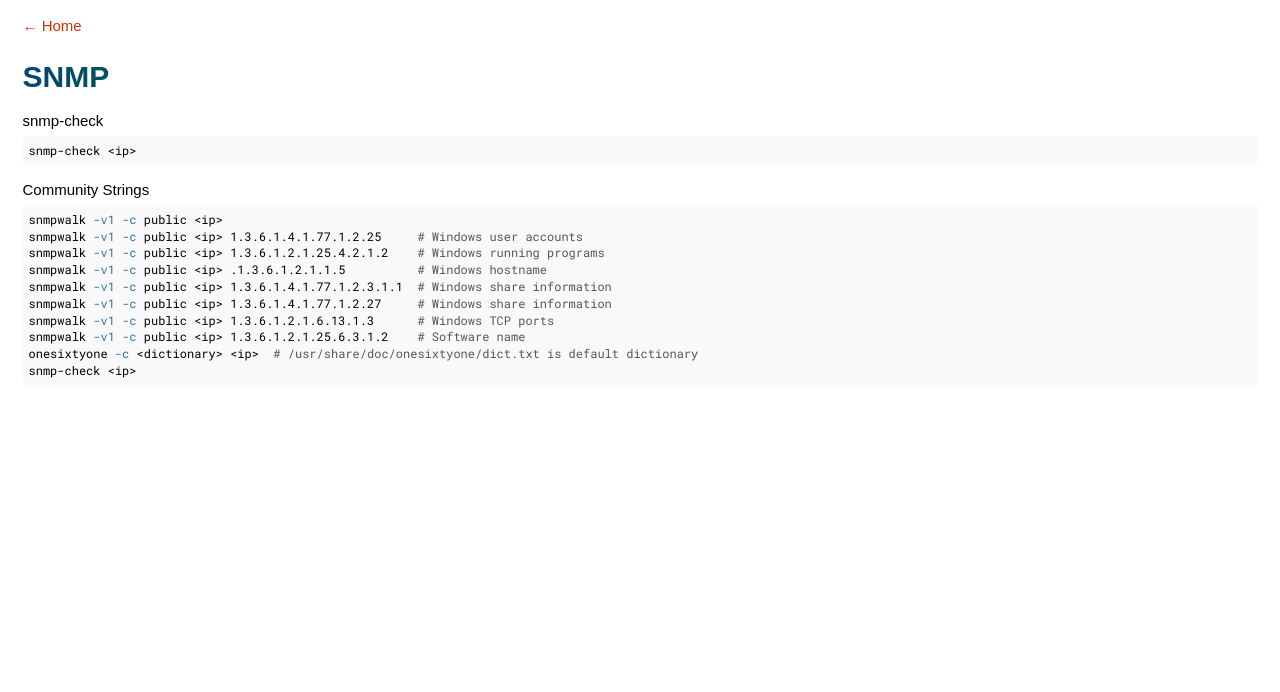
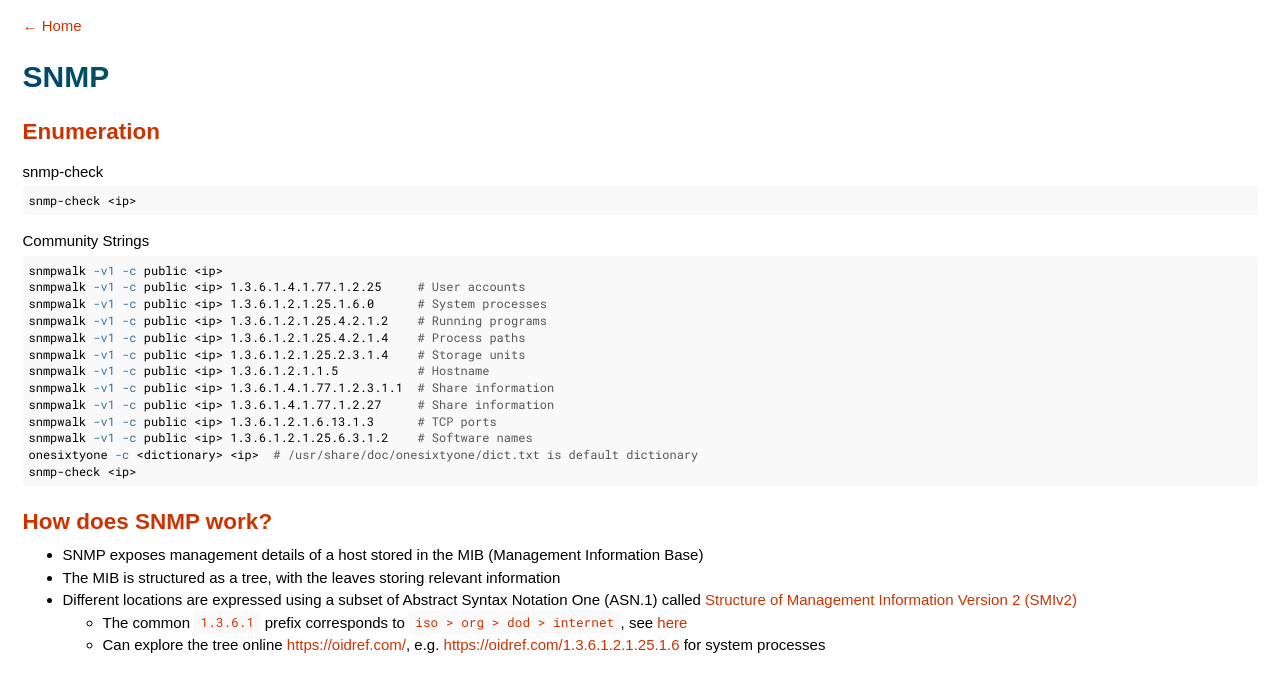
Before and after one commit to agrzeslak/cheatsheet, a Jekyll site: the page built from _topics/snmp.md, in a window 1280 px wide. Shown: the top 692 px of the page. Built offline with Jekyll 4.4.1, drawn with Linux system fonts in a browser that asks for light colours.

Commit message:
snmp updates

````diff
--- a/_topics/snmp.md
+++ b/_topics/snmp.md
@@ -7,6 +7,7 @@ tags:
     - UDP
 ---
 # SNMP
+## Enumeration
 snmp-check
 ```shell
 snmp-check <ip>
@@ -14,13 +15,23 @@ snmp-check <ip>
 Community Strings
 ```shell
 snmpwalk -v1 -c public <ip>
-snmpwalk -v1 -c public <ip> 1.3.6.1.4.1.77.1.2.25     # Windows user accounts
-snmpwalk -v1 -c public <ip> 1.3.6.1.2.1.25.4.2.1.2    # Windows running programs
-snmpwalk -v1 -c public <ip> .1.3.6.1.2.1.1.5          # Windows hostname
-snmpwalk -v1 -c public <ip> 1.3.6.1.4.1.77.1.2.3.1.1  # Windows share information
-snmpwalk -v1 -c public <ip> 1.3.6.1.4.1.77.1.2.27     # Windows share information
-snmpwalk -v1 -c public <ip> 1.3.6.1.2.1.6.13.1.3      # Windows TCP ports
-snmpwalk -v1 -c public <ip> 1.3.6.1.2.1.25.6.3.1.2    # Software name
+snmpwalk -v1 -c public <ip> 1.3.6.1.4.1.77.1.2.25     # User accounts
+snmpwalk -v1 -c public <ip> 1.3.6.1.2.1.25.1.6.0      # System processes
+snmpwalk -v1 -c public <ip> 1.3.6.1.2.1.25.4.2.1.2    # Running programs
+snmpwalk -v1 -c public <ip> 1.3.6.1.2.1.25.4.2.1.4    # Process paths
+snmpwalk -v1 -c public <ip> 1.3.6.1.2.1.25.2.3.1.4    # Storage units
+snmpwalk -v1 -c public <ip> 1.3.6.1.2.1.1.5           # Hostname
+snmpwalk -v1 -c public <ip> 1.3.6.1.4.1.77.1.2.3.1.1  # Share information
+snmpwalk -v1 -c public <ip> 1.3.6.1.4.1.77.1.2.27     # Share information
+snmpwalk -v1 -c public <ip> 1.3.6.1.2.1.6.13.1.3      # TCP ports
+snmpwalk -v1 -c public <ip> 1.3.6.1.2.1.25.6.3.1.2    # Software names
 onesixtyone -c <dictionary> <ip>  # /usr/share/doc/onesixtyone/dict.txt is default dictionary
 snmp-check <ip>
 ```
+
+## How does SNMP work?
+- SNMP exposes management details of a host stored in the MIB (Management Information Base)
+- The MIB is structured as a tree, with the leaves storing relevant information
+- Different locations are expressed using a subset of Abstract Syntax Notation One (ASN.1) called [Structure of Management Information Version 2 (SMIv2)](https://tools.ietf.org/html/rfc2578)
+    - The common `1.3.6.1` prefix corresponds to `iso > org > dod > internet`, see [here](https://www.iana.org/assignments/smi-numbers/smi-numbers.xhtml)
+    - Can explore the tree online <https://oidref.com/>, e.g. <https://oidref.com/1.3.6.1.2.1.25.1.6> for system processes
````
